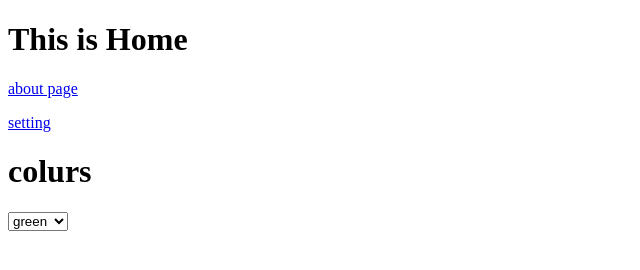
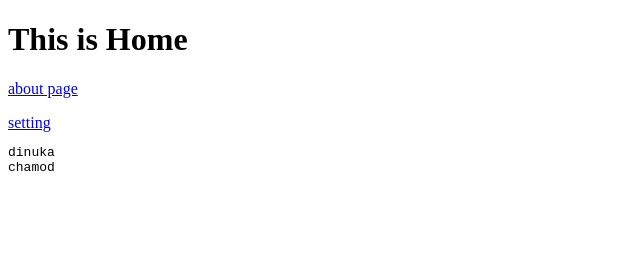
Before and after one commit to dinukachamod17/Internet-Technology-Day-02, a plain HTML site: page index.html in a window 1280 px wide. Shown: the whole page, without its empty margins (0-640 px from the left). Drawn offline with Linux system fonts and the light colour scheme.

Commit message:
Comment out unused HTML elements for cleaner code

```diff
--- a/index.html
+++ b/index.html
@@ -23,7 +23,7 @@
   <!-- <video  autoplay loop muted src="Video/152184-802335622_tiny.mp4"></video> -->
   <!-- <h1>My CV</h1>
 <object width="500" height="750" data="Pdf/Dinuka Chamod Cv 2.pdf" type=""></object> -->
-<h1>colurs</h1>
+  <!-- <h1>colurs</h1>
   <select name="" id="">
     <option value="">green</option>
     <option value="">red</option>
@@ -31,7 +31,15 @@
     <option value="">blue</option>
     <option value="">black</option>
 
-  </select>
+  </select> -->
+
+  <pre>
+dinuka
+chamod
+
+</pre>
+
+
 </body>
 
 </html>
```
